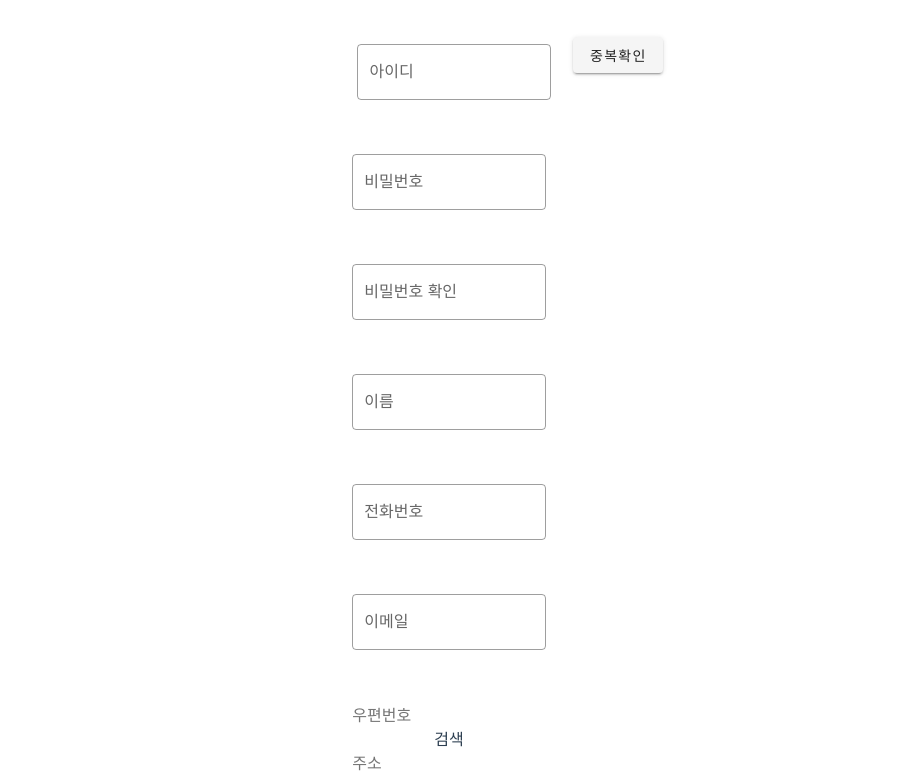
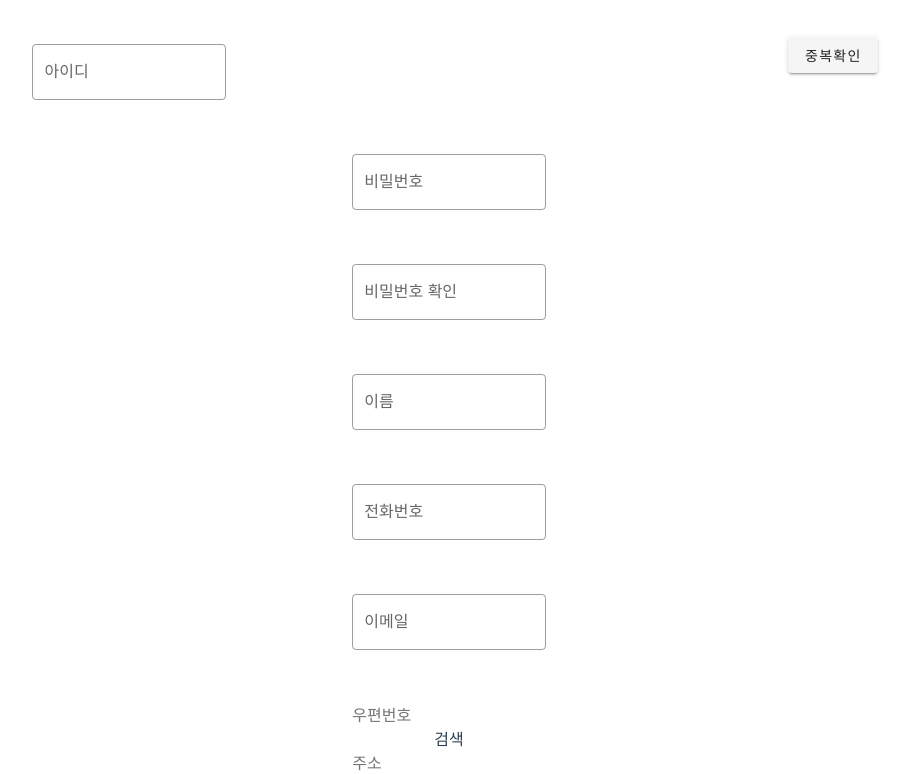
Before and after one commit to kb-final-team4/crimefin, a Vue app: page /signup in a window 1280 px wide. Shown: the top 774 px of the page, without its empty margins (191-1101 px from the left). Built offline with nearby package versions, Linux system fonts and the light colour scheme; a web font is replaced by a local one; what vue-apexcharts, vue-session would draw is missing.

Commit message:
[feat] 인증번호 버튼 수정

```diff
--- a/src/components/SignUp.vue
+++ b/src/components/SignUp.vue
@@ -246,10 +246,15 @@ methods: {
 }
 
 .button{
+  margin-left: 550px;
+
+}
+
+/* .button{
   margin-left: 10px;
   margin-right: -110px;
   margin-bottom: -45px;
   margin-top: 20px;
-}
+} */
 
 </style>
```
